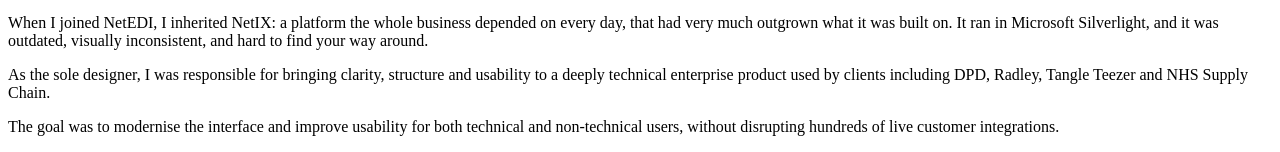
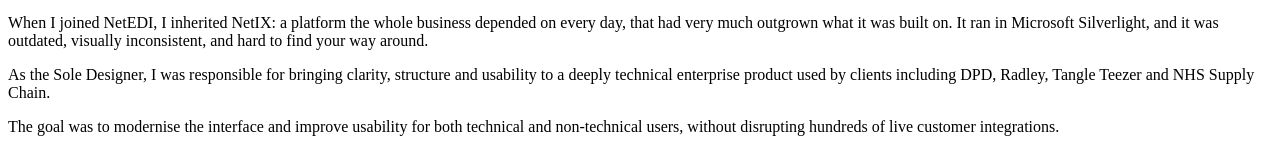
Before and after one commit to jadeparrish/portfolio, a Next.js app: page /work/netix in a window 1280 px wide. Shown: the part 463-615 px from the top of the page. Built offline with nearby package versions, Linux system fonts and the light colour scheme.

Commit message:
Correct capitalization in designer role description

```diff
--- a/app/work/netix/page.js
+++ b/app/work/netix/page.js
@@ -97,7 +97,7 @@ export default function NetIXCaseStudy() {
               and hard to find your way around.
             </p>
             <p>
-              As the sole designer, I was responsible for bringing clarity, structure and
+              As the Sole Designer, I was responsible for bringing clarity, structure and
               usability to a deeply technical enterprise product used by clients including
               DPD, Radley, Tangle Teezer and NHS Supply Chain.
             </p>
```
